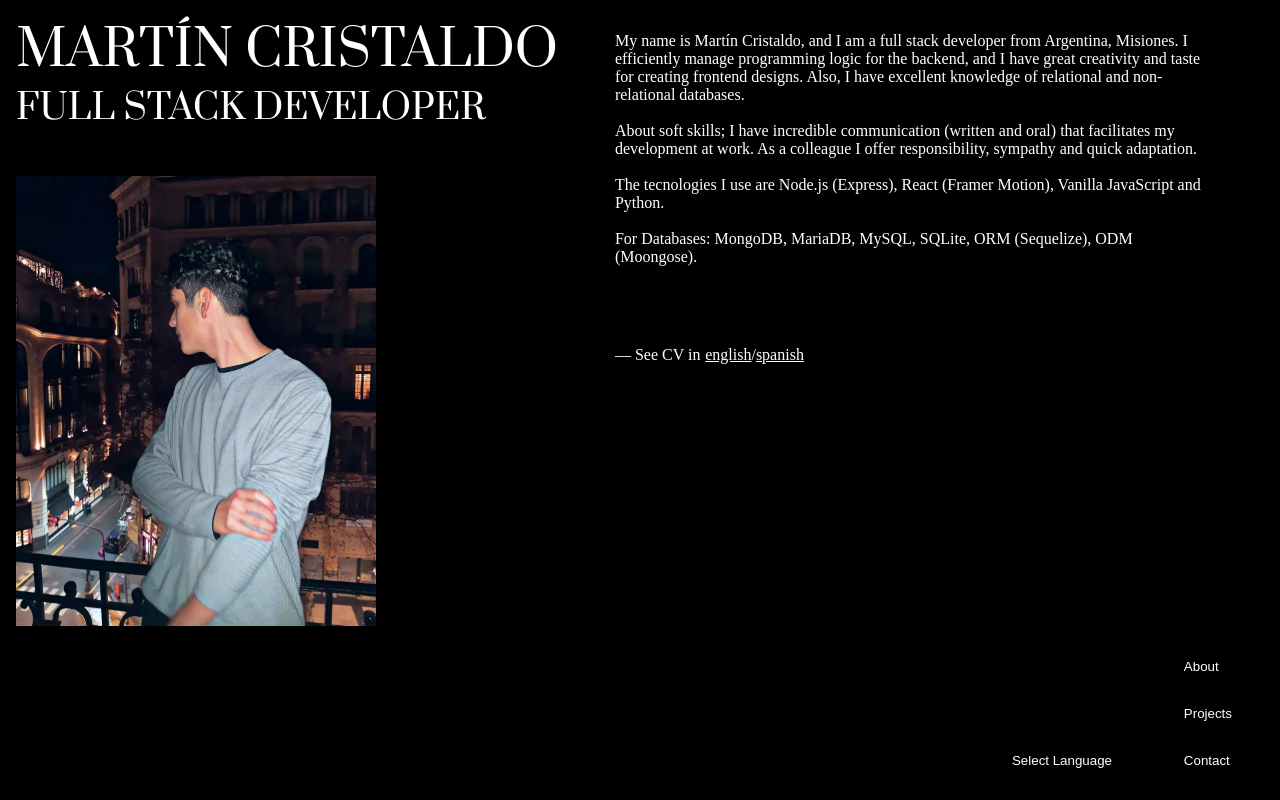
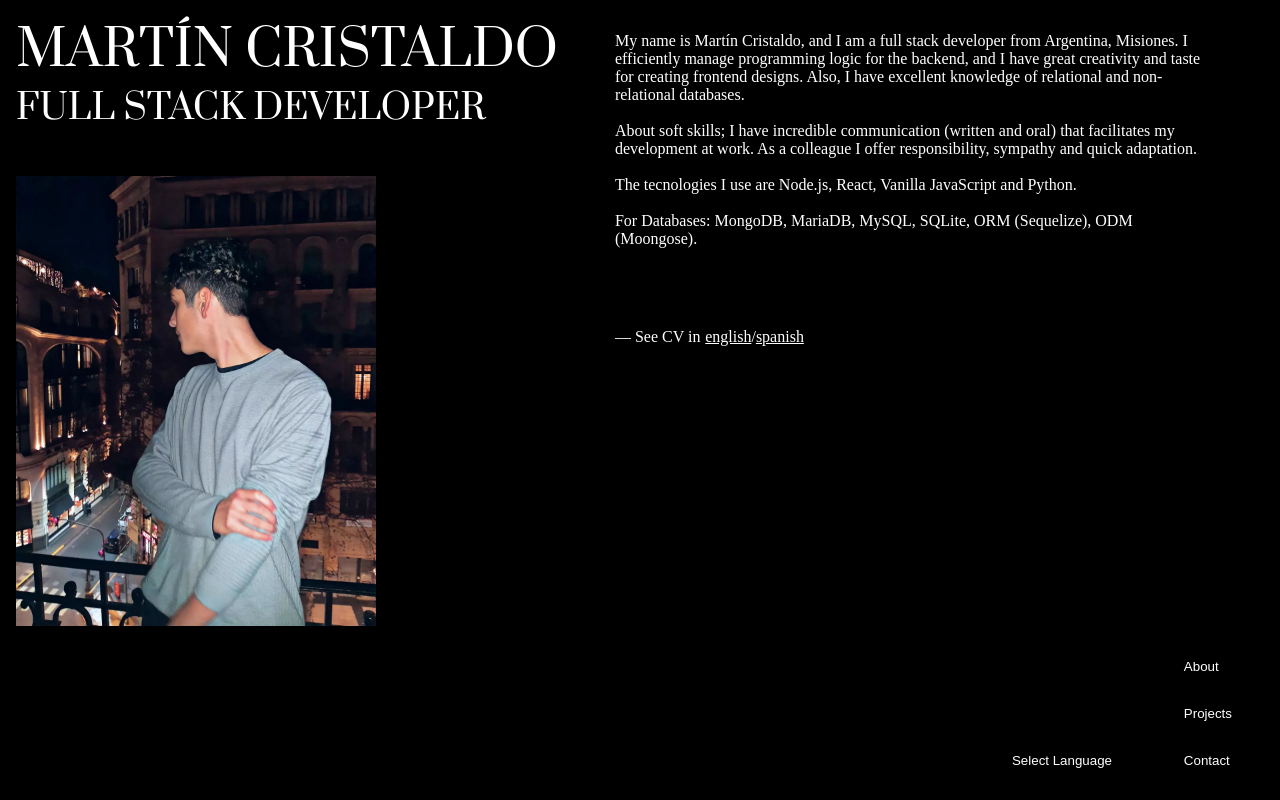
Before and after one commit to martinncdo/portfolio, a React (Vite) app: page / in a window 1280 px wide. Built offline with nearby package versions, Linux system fonts and the light colour scheme.

Commit message:
Modifico texto y CVS nuevamente

```diff
--- a/src/App.jsx
+++ b/src/App.jsx
@@ -81,7 +81,7 @@ function AboutMe({language}) {
              and quick adaptation.`}</p>
           <br />
           <p>
-            {language ? `Las tecnologías que uso son Node.js (Express), React (Framer Motion), Vanilla JavaScript y Python. ` : `The tecnologies I use are Node.js (Express), React (Framer Motion), Vanilla JavaScript and Python. `}
+            {language ? `Las tecnologías que uso son Node.js, React, Vanilla JavaScript y Python. ` : `The tecnologies I use are Node.js, React, Vanilla JavaScript and Python. `}
           </p>
           <br />
           <p>
```
Also changed, not shown: 1 other file (tests, documents, lock files or other folders).
